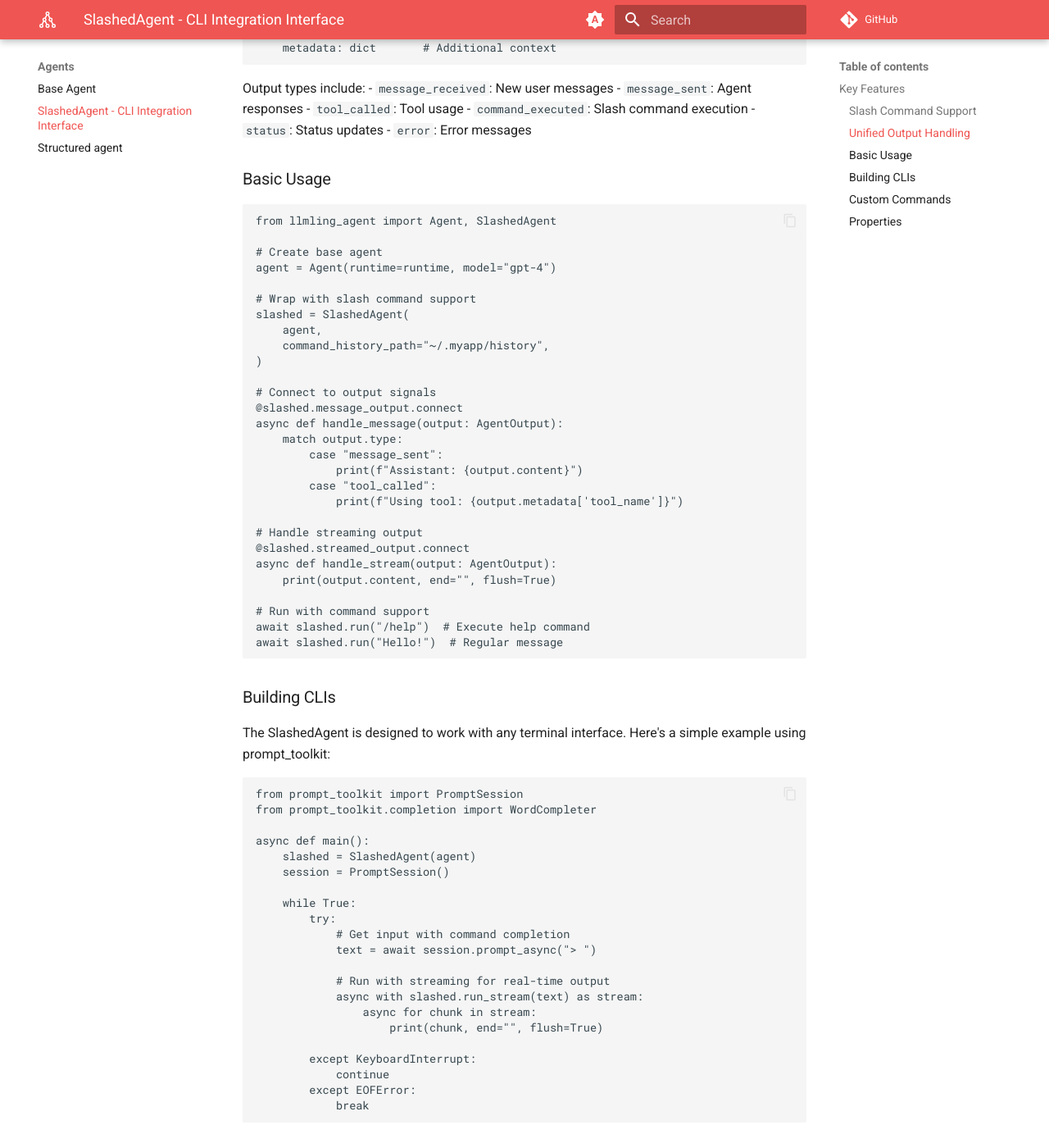
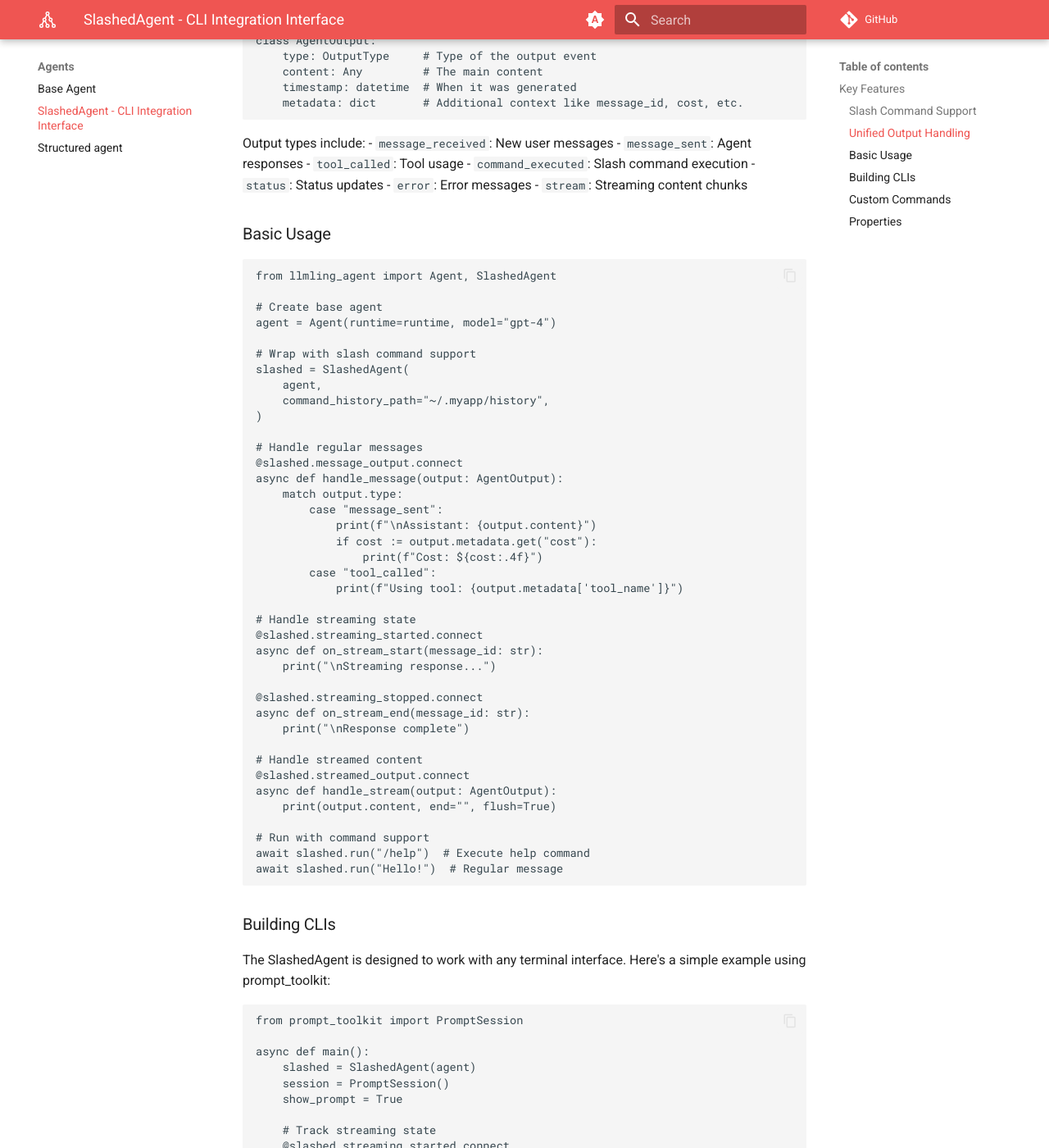
Before and after one commit to uk0/llmling-agent, an MkDocs documentation site: the page built from docs/agents/slashed_agent.md, in a window 1280 px wide and 1400 px high, scrolled down 912 px. Shown: the whole window at 82% size. Built offline with MkDocs 1.6.1 and Material for MkDocs 9.7.7, drawn with Linux system fonts in a browser that asks for light colours; comment, search, counter and statistics services are not loaded; some of the changed text lies outside the part shown.

Commit message:
chore: docs update

````diff
--- a/docs/agents/slashed_agent.md
+++ b/docs/agents/slashed_agent.md
@@ -13,10 +13,12 @@
 - Extensible command system
 
 ### Unified Output Handling
-The agent provides two main output signals for UIs to connect to:
+The agent provides several signals for UIs to connect to:
 
 - `message_output`: Regular agent messages and events
 - `streamed_output`: Real-time streaming content
+- `streaming_started`: Emitted when a streaming session starts (with message_id)
+- `streaming_stopped`: Emitted when a streaming session ends (with message_id)
 
 These signals emit `AgentOutput` events with the following structure:
 ```python
@@ -25,7 +27,7 @@
     type: OutputType     # Type of the output event
     content: Any         # The main content
     timestamp: datetime  # When it was generated
-    metadata: dict       # Additional context
+    metadata: dict       # Additional context like message_id, cost, etc.
 ```
 
 Output types include:
@@ -35,6 +37,7 @@
 - `command_executed`: Slash command execution
 - `status`: Status updates
 - `error`: Error messages
+- `stream`: Streaming content chunks
 
 ### Basic Usage
 
@@ -50,16 +53,27 @@
     command_history_path="~/.myapp/history",
 )
 
-# Connect to output signals
+# Handle regular messages
 @slashed.message_output.connect
 async def handle_message(output: AgentOutput):
     match output.type:
         case "message_sent":
-            print(f"Assistant: {output.content}")
+            print(f"\nAssistant: {output.content}")
+            if cost := output.metadata.get("cost"):
+                print(f"Cost: ${cost:.4f}")
         case "tool_called":
             print(f"Using tool: {output.metadata['tool_name']}")
 
-# Handle streaming output
+# Handle streaming state
+@slashed.streaming_started.connect
+async def on_stream_start(message_id: str):
+    print("\nStreaming response...")
+
+@slashed.streaming_stopped.connect
+async def on_stream_end(message_id: str):
+    print("\nResponse complete")
+
+# Handle streamed content
 @slashed.streamed_output.connect
 async def handle_stream(output: AgentOutput):
     print(output.content, end="", flush=True)
@@ -75,16 +89,28 @@
 
 ```python
 from prompt_toolkit import PromptSession
-from prompt_toolkit.completion import WordCompleter
 
 async def main():
     slashed = SlashedAgent(agent)
     session = PromptSession()
+    show_prompt = True
+
+    # Track streaming state
+    @slashed.streaming_started.connect
+    async def _():
+        nonlocal show_prompt
+        show_prompt = False
+
+    @slashed.streaming_stopped.connect
+    async def _():
+        nonlocal show_prompt
+        show_prompt = True
+        print()  # New line after streaming
 
     while True:
         try:
-            # Get input with command completion
-            text = await session.prompt_async("> ")
+            if show_prompt:
+                text = await session.prompt_async("> ")
 
             # Run with streaming for real-time output
             async with slashed.run_stream(text) as stream:
@@ -96,7 +122,6 @@
         except EOFError:
             break
 ```
-
 ### Custom Commands
 
 You can add your own commands using Slashed's command system:
````
